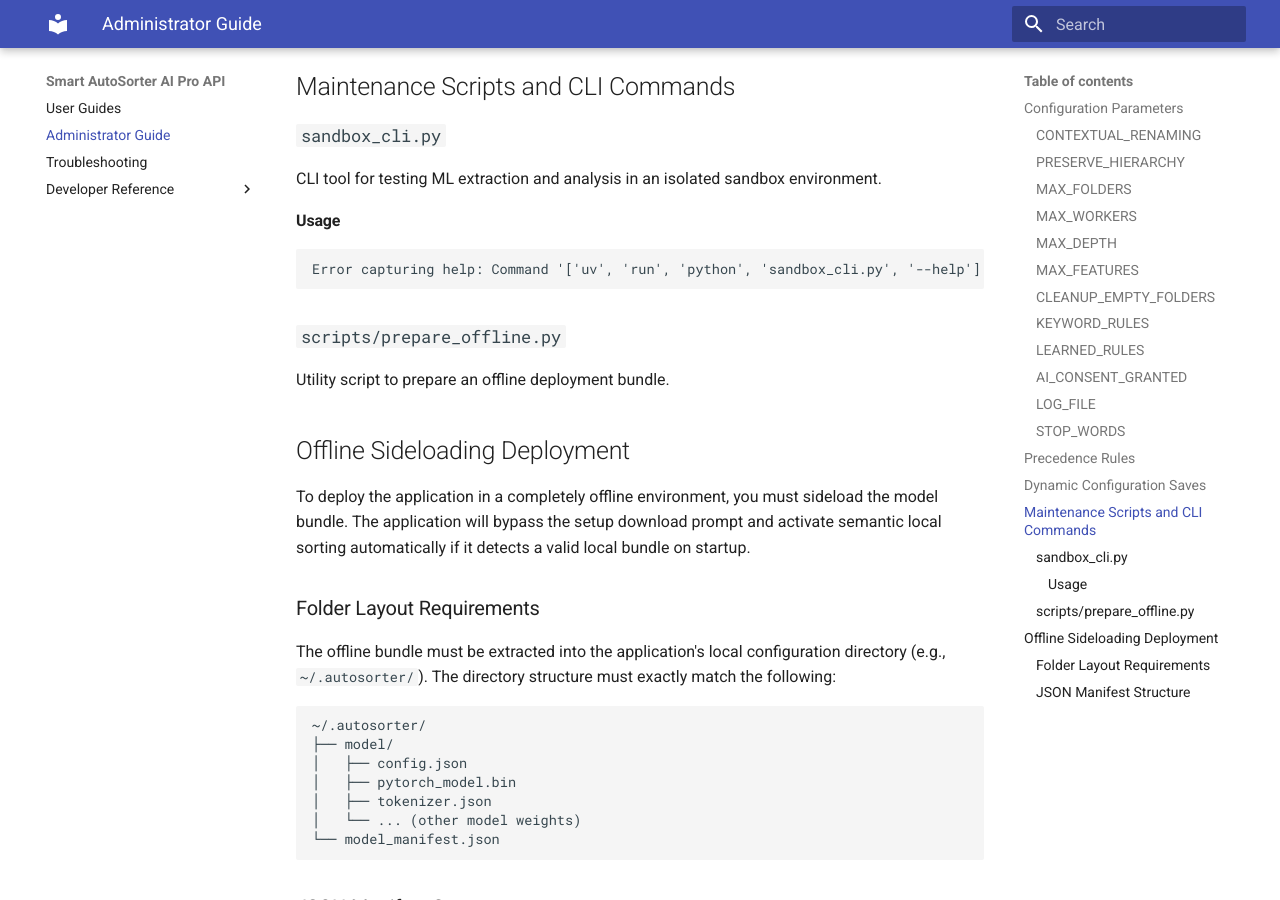
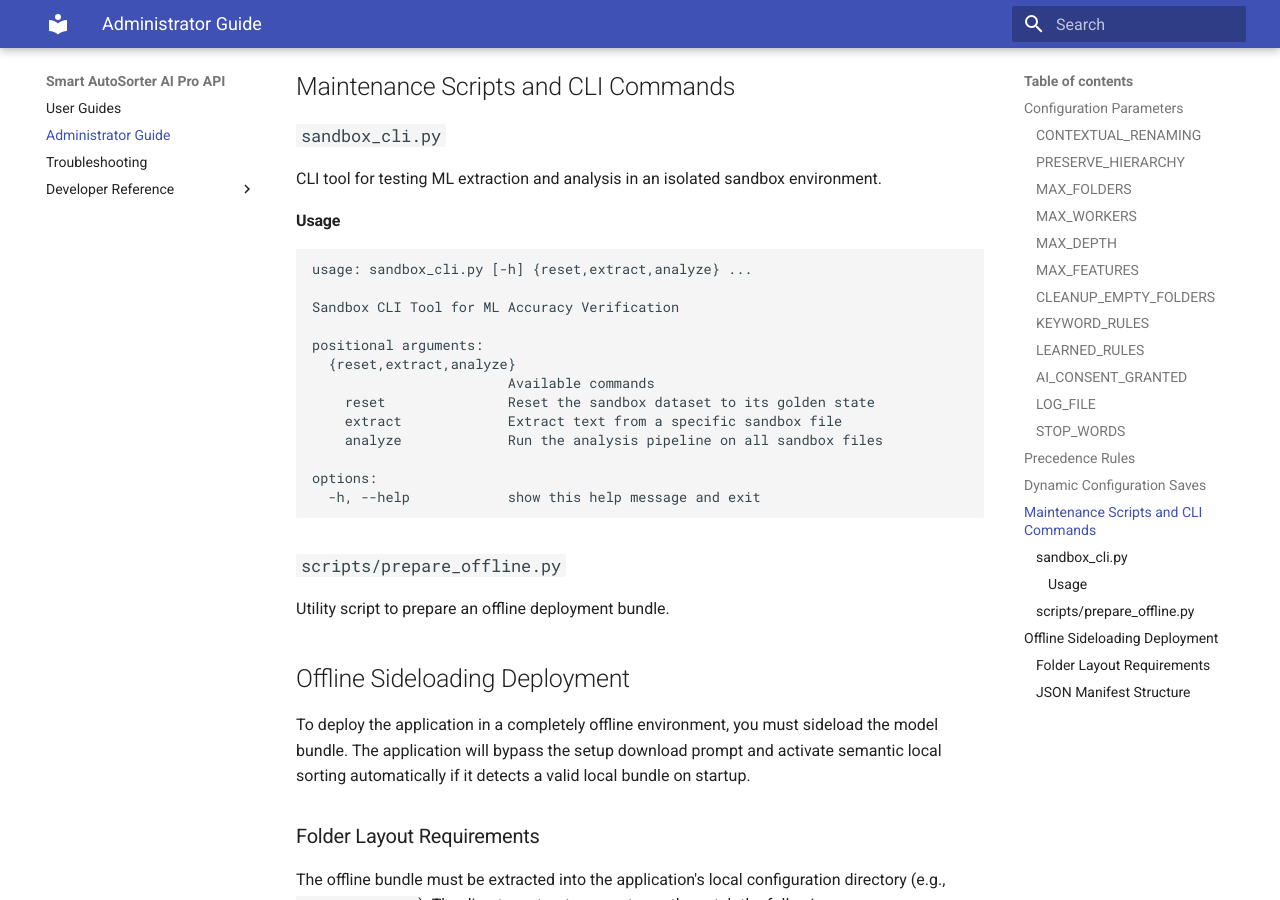
Before and after one commit to fderuiter/sortify, an MkDocs documentation site: the page built from docs/admin_guide.md, in a window 1280 px wide and 900 px high, scrolled down 2665 px. Built offline with MkDocs 1.6.1 and Material for MkDocs 9.7.7, drawn with Linux system fonts in a browser that asks for light colours.

Commit message:
Update docs after fixing sandbox_cli and adding AppSession

````diff
--- a/docs/admin_guide.md
+++ b/docs/admin_guide.md
@@ -73,7 +73,19 @@ CLI tool for testing ML extraction and analysis in an isolated sandbox environme
 
 #### Usage
 ```text
-Error capturing help: Command '['uv', 'run', 'python', 'sandbox_cli.py', '--help']' returned non-zero exit status 1.
+usage: sandbox_cli.py [-h] {reset,extract,analyze} ...
+
+Sandbox CLI Tool for ML Accuracy Verification
+
+positional arguments:
+  {reset,extract,analyze}
+                        Available commands
+    reset               Reset the sandbox dataset to its golden state
+    extract             Extract text from a specific sandbox file
+    analyze             Run the analysis pipeline on all sandbox files
+
+options:
+  -h, --help            show this help message and exit
 ```
 
 ### `scripts/prepare_offline.py`
````
Also changed, not shown: docs/api_reference.md (+4 -0 lines).
